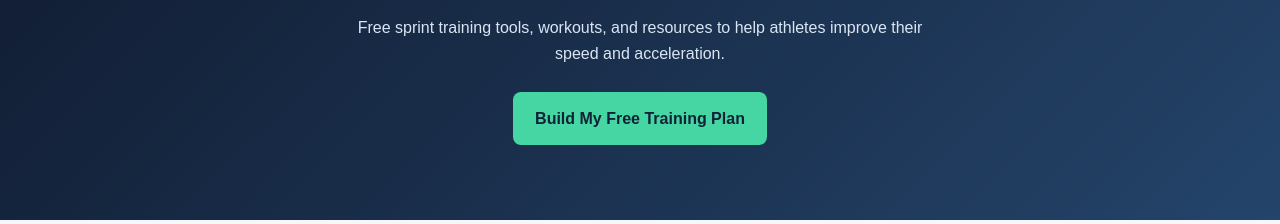
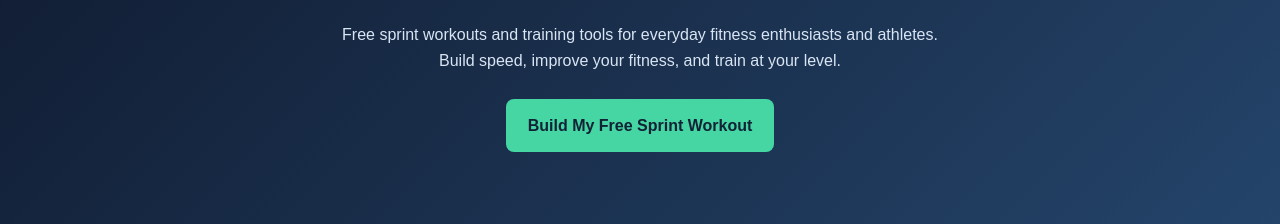
Before and after one commit to fgall27/sprint-training-website, a plain HTML site: page index.html in a window 1280 px wide. Shown: the part 214-438 px from the top of the page. Drawn offline with Linux system fonts and the light colour scheme.

Commit message:
Improve SprintLab homepage messaging
Updated the content to better describe sprint training tools and workouts.

```diff
--- a/index.html
+++ b/index.html
@@ -259,12 +259,19 @@
   <section class="hero">
     <h1>Get Faster. Train Smarter.</h1>
     <p>
-      Free sprint training tools, workouts, and resources
-      to help athletes improve their speed and acceleration.
+
+<p>
+  Free sprint workouts and training tools for everyday
+  fitness enthusiasts and athletes. Build speed,
+  improve your fitness, and train at your level.
+</p>
+
     </p>
-    <a href="#generator" class="btn">
-      Build My Free Training Plan
-    </a>
+
+<a href="sprint-workout-generator.html" class="btn">
+  Build My Free Sprint Workout
+</a>
+
   </section>
 
   <main>
```
